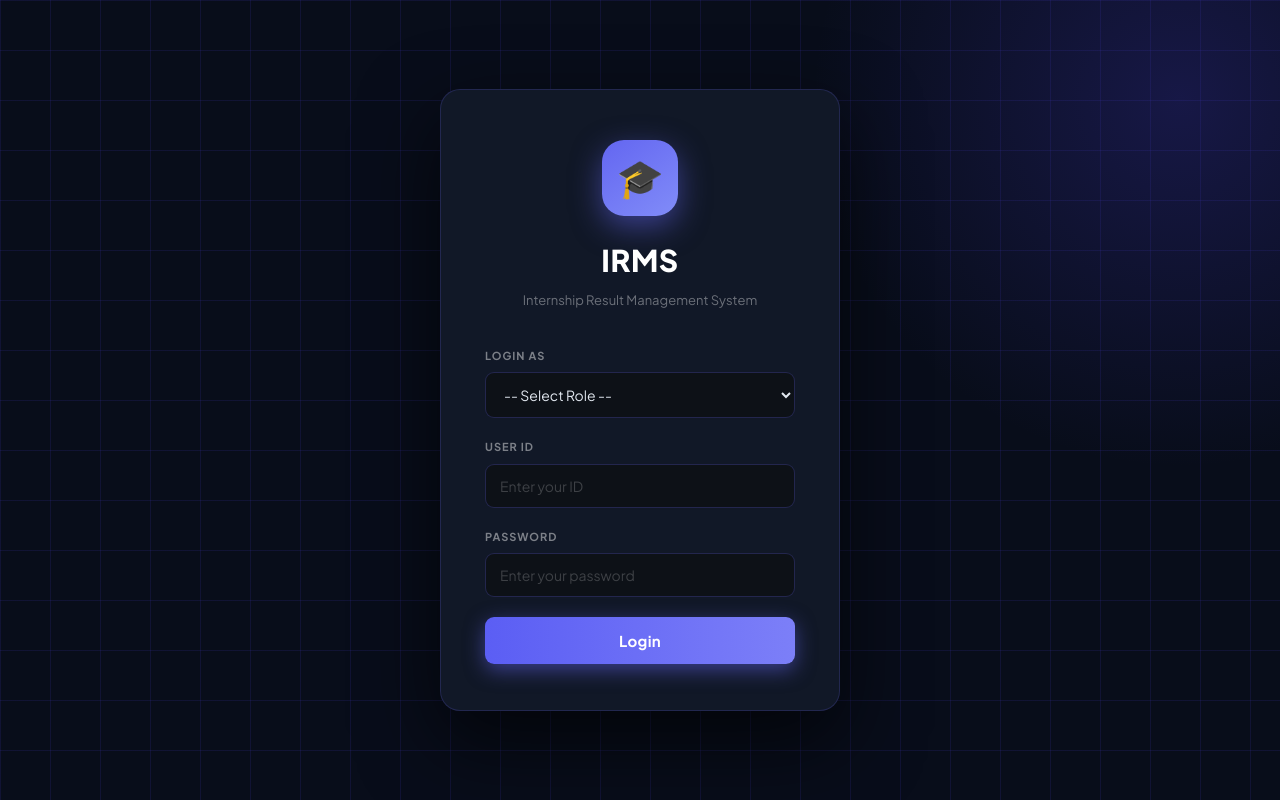
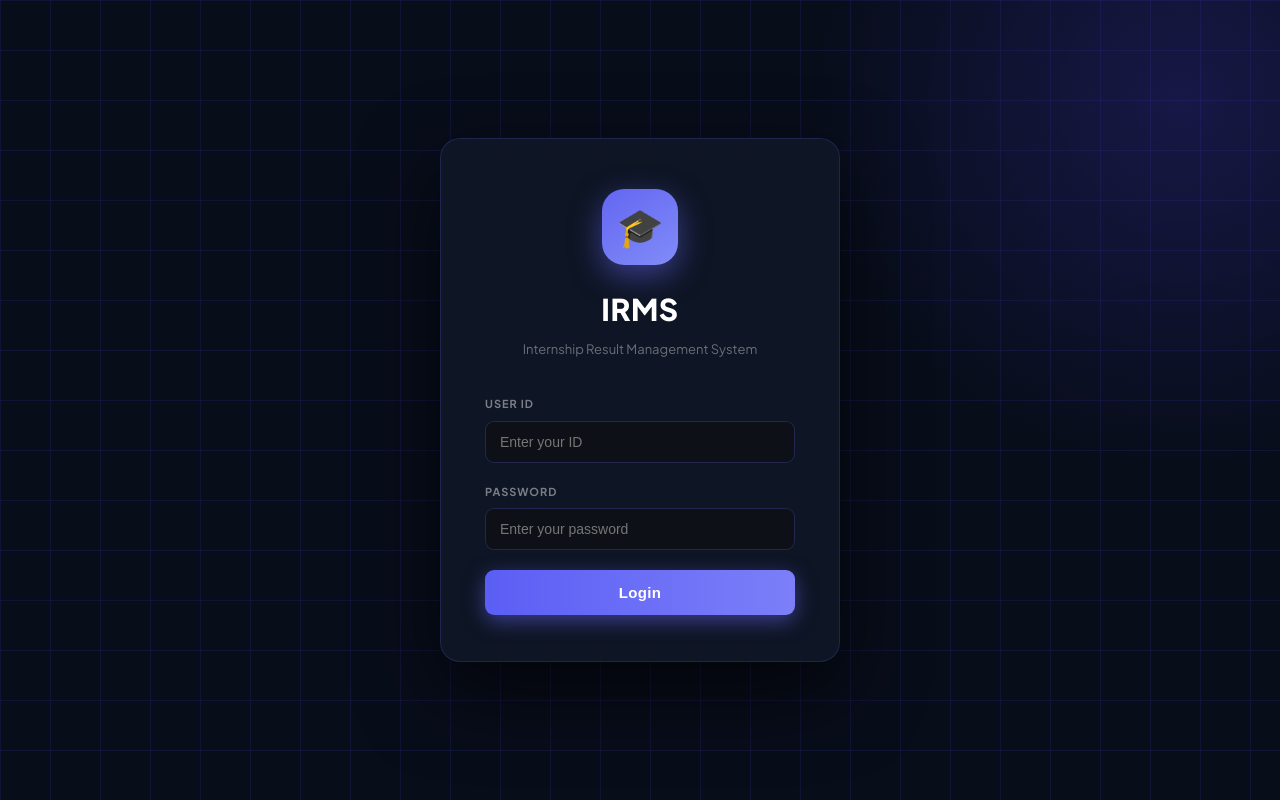
Before and after one commit to constantanyq/testing, a PHP site: page /login.php in a window 1280 px wide; the page is wider, and only the part inside the window is pictured. Run offline with PHP 8.4, Linux system fonts and the light colour scheme.

Commit message:
Update login.php

```diff
--- a/COMP1044_SRC/admin/users.php
+++ b/COMP1044_SRC/admin/users.php
@@ -312,7 +312,7 @@ if (isset($_GET['edit_sup'])) {
 <!-- Lecturer CSV upload -->
 <div class="card">
     <div class="card-title flex-between">
-        <span>📤 Bulk Upload Lecturers via CSV</span>
+        <span>📤 Bulk Upload via CSV</span>
         <a href="users.php?template=lecturer" class="btn btn-outline btn-sm">⬇️ Download Template</a>
     </div>
     <div class="csv-info-box">
--- a/COMP1044_SRC/login.php
+++ b/COMP1044_SRC/login.php
@@ -2,49 +2,47 @@
 session_start();
 require_once "connection.php";
 
+// ---- REDIRECT IF ALREADY LOGGED IN ----
 if (isset($_SESSION['role'])) {
-    if ($_SESSION['role'] == 'admin')      header("Location: admin/dashboard.php");
-    elseif ($_SESSION['role'] == 'lecturer')   header("Location: assessor/dashboard.php");
-    elseif ($_SESSION['role'] == 'supervisor') header("Location: assessor/dashboard.php");
-    elseif ($_SESSION['role'] == 'student')    header("Location: student/dashboard.php");
+    if ($_SESSION['role'] == 'admin') {
+        header("Location: admin/dashboard.php");
+    } elseif (in_array($_SESSION['role'], ['lecturer','supervisor'])) {
+        header("Location: assessor/dashboard.php");
+    } elseif ($_SESSION['role'] == 'student') {
+        header("Location: student/dashboard.php");
+    }
     exit();
 }
 
 $error = "";
 
+// ---- LOGIN PROCESSING ----
 if ($_SERVER["REQUEST_METHOD"] == "POST") {
-    $role = $_POST['role'];
     $id   = mysqli_real_escape_string($conn, trim($_POST['user_id']));
     $pass = $_POST['password'];
 
-    if ($role == "admin") {
-        $row = mysqli_fetch_assoc(mysqli_query($conn, "SELECT * FROM admin WHERE admin_id='$id'"));
-        if ($row && $row['admin_password'] == $pass) {
-            $_SESSION['role'] = 'admin'; $_SESSION['user_id'] = $row['admin_id']; $_SESSION['name'] = $row['admin_name'];
-            header("Location: admin/dashboard.php"); exit();
-        } else { $error = "Invalid admin ID or password."; }
+    // List of tables and their respective columns/redirects to check
+    $checks = [
+        ['admin',      'admin_id',      'admin_password',      'admin_name',      'admin/dashboard.php'],
+        ['lecturer',   'lecturer_id',   'lecturer_password',   'lecturer_name',   'assessor/dashboard.php'],
+        ['supervisor', 'supervisor_id', 'supervisor_password', 'supervisor_name', 'assessor/dashboard.php'],
+        ['student',    'student_id',    'student_password',    'student_name',    'student/dashboard.php'],
+    ];
 
-    } elseif ($role == "lecturer") {
-        $row = mysqli_fetch_assoc(mysqli_query($conn, "SELECT * FROM lecturer WHERE lecturer_id='$id'"));
-        if ($row && $row['lecturer_password'] == $pass) {
-            $_SESSION['role'] = 'lecturer'; $_SESSION['user_id'] = $row['lecturer_id']; $_SESSION['name'] = $row['lecturer_name'];
-            header("Location: assessor/dashboard.php"); exit();
-        } else { $error = "Invalid lecturer ID or password."; }
+    foreach ($checks as [$table, $id_col, $pass_col, $name_col, $redirect]) {
+        $res = mysqli_query($conn, "SELECT * FROM `$table` WHERE `$id_col` = '$id'");
+        $row = mysqli_fetch_assoc($res);
 
-    } elseif ($role == "supervisor") {
-        $row = mysqli_fetch_assoc(mysqli_query($conn, "SELECT * FROM supervisor WHERE supervisor_id='$id'"));
-        if ($row && $row['supervisor_password'] == $pass) {
-            $_SESSION['role'] = 'supervisor'; $_SESSION['user_id'] = $row['supervisor_id']; $_SESSION['name'] = $row['supervisor_name'];
-            header("Location: assessor/dashboard.php"); exit();
-        } else { $error = "Invalid supervisor ID or password."; }
-
-    } elseif ($role == "student") {
-        $row = mysqli_fetch_assoc(mysqli_query($conn, "SELECT * FROM student WHERE student_id='$id'"));
-        if ($row && $row['student_password'] == $pass) {
-            $_SESSION['role'] = 'student'; $_SESSION['user_id'] = $row['student_id']; $_SESSION['name'] = $row['student_name'];
-            header("Location: student/dashboard.php"); exit();
-        } else { $error = "Invalid student ID or password."; }
+        // Simple plain-text password check (update to password_verify if using hashes)
+        if ($row && $row[$pass_col] == $pass) {
+            $_SESSION['role']    = ($table === 'admin') ? 'admin' : $table;
+            $_SESSION['user_id'] = $row[$id_col];
+            $_SESSION['name']    = $row[$name_col];
+            header("Location: $redirect");
+            exit();
+        }
     }
+    $error = "Invalid ID or password.";
 }
 ?>
 <!DOCTYPE html>
@@ -52,52 +50,38 @@ if ($_SERVER["REQUEST_METHOD"] == "POST") {
 <head>
     <meta charset="UTF-8">
     <meta name="viewport" content="width=device-width, initial-scale=1.0">
-    <title>Login – IRMS</title>
-    <link rel="preconnect" href="https://fonts.googleapis.com">
-    <link rel="preconnect" href="https://fonts.gstatic.com" crossorigin>
-    <link href="https://fonts.googleapis.com/css2?family=Plus+Jakarta+Sans:wght@400;500;600;700;800&display=swap" rel="stylesheet">
+    <title>InternTrack — Sign In</title>
     <link rel="stylesheet" href="style.css">
 </head>
-<body class="login-body">
-
-<div class="login-card">
-    <div class="login-header">
+<body class="login-body"> <div class="login-card"> <div class="login-header">
         <div class="login-icon-wrap">🎓</div>
         <h1>IRMS</h1>
         <p>Internship Result Management System</p>
     </div>
 
     <?php if ($error): ?>
-        <div class="login-error-box">⚠️ <?= htmlspecialchars($error) ?></div>
+        <div class="login-error-box"><?= htmlspecialchars($error) ?></div>
     <?php endif; ?>
 
-    <form method="POST" action="">
+    <form method="POST" action="" autocomplete="off">
         <div class="login-field">
-            <label for="role">Login As</label>
-            <select name="role" id="role" required>
-                <option value="">-- Select Role --</option>
-                <option value="admin"      <?= ($_POST['role']??'')==='admin'      ? 'selected':'' ?>>Admin</option>
-                <option value="lecturer"   <?= ($_POST['role']??'')==='lecturer'   ? 'selected':'' ?>>Lecturer</option>
-                <option value="supervisor" <?= ($_POST['role']??'')==='supervisor' ? 'selected':'' ?>>Supervisor</option>
-                <option value="student"    <?= ($_POST['role']??'')==='student'    ? 'selected':'' ?>>Student</option>
-            </select>
+            <label>User ID</label>
+            <input type="text" name="user_id"
+                   placeholder="Enter your ID"
+                   value="<?= htmlspecialchars($_POST['user_id'] ?? '') ?>"
+                   autocomplete="off" required>
         </div>
 
         <div class="login-field">
-            <label for="user_id">User ID</label>
-            <input type="text" name="user_id" id="user_id"
-                   placeholder="Enter your ID"
-                   value="<?= htmlspecialchars($_POST['user_id'] ?? '') ?>" required>
-        </div>
-
-        <div class="login-field">
-            <label for="password">Password</label>
-            <input type="password" name="password" id="password"
-                   placeholder="Enter your password" required>
+            <label>Password</label>
+            <input type="password" name="password"
+                   placeholder="Enter your password"
+                   autocomplete="current-password" required>
         </div>
 
         <button type="submit" class="btn-login">Login</button>
     </form>
+
 </div>
 
 </body>
--- a/COMP1044_SRC/style.css
+++ b/COMP1044_SRC/style.css
@@ -1,9 +1,17 @@
+/* ===== GOOGLE FONTS ===== */
+
+@import url('https://fonts.googleapis.com/css2?family=Plus+Jakarta+Sans:wght@300;400;500;600;700;800&family=Inter:wght@400;500;600&display=swap');
+
+/* ===== CSS VARIABLES – Academic Blue & Grey ===== */
+
 :root {
     /* Colour Palette */
     --primary: #1b3a6b;
     --accent: #3b6ee8;
+    --accent-dark: #1e3a8a;
     --accent-hover: #2d5cd4;
     --accent-light: #eff4ff;
+    --accent-pale: #eff6ff;
     --success: #0e9f6e;
     --success-bg: #ecfdf5;
     --danger: #e53e3e;
@@ -12,7 +20,6 @@
     --warning-bg: #fffbeb;
     --info: #0284c7;
     --info-bg: #e0f2fe;
-
     /* Neutrals */
     --bg: #f0f4f8;
     --card: #ffffff;
@@ -21,26 +28,23 @@
     --text: #1e293b;
     --text-secondary: #475569;
     --muted: #94a3b8;
-
     /* Sidebar */
     --sidebar-bg: #0d1b2a;
     --sidebar-hover: rgba(255, 255, 255, 0.07);
     --sidebar-active: rgba(59, 110, 232, 0.18);
     --sidebar-text: rgba(255, 255, 255, 0.72);
     --sidebar-w: 240px;
-
     /* Elevation */
     --shadow-xs: 0 1px 2px rgba(0, 0, 0, .06);
     --shadow-sm: 0 1px 4px rgba(0, 0, 0, .07), 0 2px 8px rgba(0, 0, 0, .05);
     --shadow-md: 0 4px 16px rgba(0, 0, 0, .10);
     --shadow-lg: 0 12px 36px rgba(0, 0, 0, .16);
-
     /* Radius */
     --r-sm: 6px;
+    --radius-sm: 6px;
     --r-md: 10px;
     --r-lg: 14px;
     --r-xl: 20px;
-
     /* Typography */
     --font: 'Plus Jakarta Sans', 'Segoe UI', system-ui, sans-serif;
     --text-xs: 11px;
@@ -50,12 +54,13 @@
     --text-lg: 18px;
     --text-xl: 22px;
     --text-2xl: 28px;
-
     --ease: cubic-bezier(.4, 0, .2, 1);
     --dur: 0.2s;
 }
 
+
 /* RESET */
+
 *,
 *::before,
 *::after {
@@ -86,7 +91,9 @@ a:hover {
     text-decoration: underline;
 }
 
-/* LOGIN PAGE */
+
+/* LOGIN PAGE – Original IRMS Design */
+
 body.login-body {
     font-family: 'Plus Jakarta Sans', sans-serif;
     min-height: 100vh;
@@ -94,9 +101,7 @@ body.login-body {
     align-items: center;
     justify-content: center;
     background-color: #080d1a;
-  background-image:
-    linear-gradient(rgba(67, 56, 202, .15) 1px, transparent 1px),
-    linear-gradient(90deg, rgba(67, 56, 202, .15) 1px, transparent 1px);
+    background-image: linear-gradient(rgba(67, 56, 202, .15) 1px, transparent 1px), linear-gradient(90deg, rgba(67, 56, 202, .15) 1px, transparent 1px);
     background-size: 50px 50px;
     position: relative;
     overflow: hidden;
@@ -117,17 +122,18 @@ body.login-body::before {
 .login-card {
     position: relative;
     z-index: 1;
-  background: #111827;
+    background: rgba(17, 24, 39, 0.8);
+    backdrop-filter: blur(24px);
     border: 1px solid rgba(99, 102, 241, .2);
     border-radius: 20px;
     padding: 50px 44px 46px;
     width: 100%;
     max-width: 400px;
     box-shadow: 0 30px 80px rgba(0, 0, 0, .65);
+    text-align: center;
 }
 
 .login-header {
-  text-align: center;
     margin-bottom: 36px;
 }
 
@@ -166,10 +172,12 @@ body.login-body::before {
     padding: 12px 16px;
     font-size: 13px;
     margin-bottom: 22px;
+    text-align: left;
 }
 
 .login-field {
     margin-bottom: 20px;
+    text-align: left;
 }
 
 .login-field label {
@@ -182,8 +190,7 @@ body.login-body::before {
     margin-bottom: 8px;
 }
 
-.login-field input,
-.login-field select {
+.login-field input {
     display: block;
     width: 100%;
     padding: 12px 14px;
@@ -192,26 +199,13 @@ body.login-body::before {
     border-radius: 9px;
     color: #e2e8f0;
     font-size: 14px;
-  font-family: 'Plus Jakarta Sans', sans-serif;
     outline: none;
     transition: border-color .18s, box-shadow .18s;
-  appearance: auto;
-  -webkit-appearance: auto;
-}
-
-.login-field input::placeholder {
-  color: rgba(255, 255, 255, .2);
-}
-
-.login-field input:focus,
-.login-field select:focus {
+}
+
+.login-field input:focus {
     border-color: #6366f1;
     box-shadow: 0 0 0 3px rgba(99, 102, 241, .2);
-}
-
-.login-field select option {
-  background: #1e2535;
-  color: #e2e8f0;
 }
 
 .btn-login {
@@ -223,7 +217,6 @@ body.login-body::before {
     color: #fff;
     font-size: 15px;
     font-weight: 700;
-  font-family: 'Plus Jakarta Sans', sans-serif;
     border: none;
     border-radius: 9px;
     cursor: pointer;
@@ -238,17 +231,17 @@ body.login-body::before {
     transform: translateY(-1px);
 }
 
-.btn-login:active {
-  transform: translateY(0);
-}
 
 /* LAYOUT */
+
 .layout {
     display: flex;
     min-height: 100vh;
 }
 
+
 /* SIDEBAR */
+
 .sidebar {
     width: var(--sidebar-w);
     background: var(--sidebar-bg);
@@ -422,7 +415,9 @@ body.login-body::before {
     text-decoration: none;
 }
 
+
 /* MAIN CONTENT */
+
 .main-content {
     margin-left: var(--sidebar-w);
     flex: 1;
@@ -432,7 +427,9 @@ body.login-body::before {
     min-width: 0;
 }
 
+
 /* TOPBAR  */
+
 .topbar {
     background: var(--card);
     border-bottom: 1px solid var(--border);
@@ -466,7 +463,9 @@ body.login-body::before {
     flex: 1;
 }
 
+
 /* CARDS */
+
 .card {
     background: var(--card);
     border-radius: var(--r-lg);
@@ -486,7 +485,9 @@ body.login-body::before {
     letter-spacing: -.2px;
 }
 
+
 /* STAT BOXES */
+
 .stats-grid {
     display: grid;
     grid-template-columns: repeat(auto-fill, minmax(180px, 1fr));
@@ -575,7 +576,9 @@ body.login-body::before {
     margin-top: 3px;
 }
 
+
 /* FORMS */
+
 .form-group {
     margin-bottom: 16px;
 }
@@ -644,7 +647,9 @@ body.login-body::before {
     gap: 16px;
 }
 
+
 /* BUTTONS */
+
 .btn {
     display: inline-flex;
     align-items: center;
@@ -660,8 +665,7 @@ body.login-body::before {
     text-decoration: none;
     white-space: nowrap;
     line-height: 1;
-  transition: background var(--dur) var(--ease), border-color var(--dur) var(--ease),
-    box-shadow var(--dur) var(--ease), transform var(--dur) var(--ease);
+    transition: background var(--dur) var(--ease), border-color var(--dur) var(--ease), box-shadow var(--dur) var(--ease), transform var(--dur) var(--ease);
 }
 
 .btn:hover {
@@ -741,7 +745,9 @@ body.login-body::before {
     padding: 11px;
 }
 
+
 /* ALERTS */
+
 .alert {
     display: flex;
     align-items: center;
@@ -778,7 +784,9 @@ body.login-body::before {
     border-color: #fcd34d;
 }
 
+
 /* TABLES */
+
 .table-wrap {
     overflow-x: auto;
     border-radius: var(--r-md);
@@ -823,7 +831,9 @@ tbody tr:hover {
     transition: background .15s;
 }
 
+
 /* SEARCH BAR */
+
 .search-bar {
     display: flex;
     align-items: center;
@@ -848,7 +858,9 @@ tbody tr:hover {
     background-color: #fff;
 }
 
+
 /* BADGES */
+
 .badge {
     display: inline-flex;
     align-items: center;
@@ -917,7 +929,9 @@ tr.row-fail:hover td {
     background: var(--accent-light) !important;
 }
 
+
 /* MARKS TABLE */
+
 .marks-table th,
 .marks-table td {
     padding: 10px 14px;
@@ -983,7 +997,9 @@ tr.row-fail:hover td {
     background: var(--danger);
 }
 
+
 /* RESULT SUMMARY */
+
 .result-summary {
     display: grid;
     grid-template-columns: repeat(auto-fill, minmax(190px, 1fr));
@@ -1064,7 +1080,9 @@ tr.row-fail:hover td {
     color: var(--text-secondary);
 }
 
+
 /* PAGINATION */
+
 .pagination {
     display: flex;
     gap: 4px;
@@ -1093,7 +1111,9 @@ tr.row-fail:hover td {
     text-decoration: none;
 }
 
+
 /* MODAL */
+
 .modal-overlay {
     display: none;
     position: fixed;
@@ -1125,7 +1145,6 @@ tr.row-fail:hover td {
         opacity: 0;
         transform: scale(.95)
     }
-
     to {
         opacity: 1;
         transform: scale(1)
@@ -1150,7 +1169,9 @@ tr.row-fail:hover td {
     justify-content: center;
 }
 
+
 /* SEARCHABLE DROPDOWN */
+
 .search-dropdown {
     position: relative;
 }
@@ -1226,7 +1247,9 @@ tr.row-fail:hover td {
     font-weight: 700;
 }
 
+
 /* UTILITIES */
+
 hr {
     border: none;
     border-top: 1px solid var(--border);
@@ -1272,13 +1295,14 @@ hr {
     .form-row {
         grid-template-columns: 1fr;
     }
-
     .stats-grid {
         grid-template-columns: 1fr 1fr;
     }
 }
 
+
 /* CSV UPLOAD COMPONENT */
+
 .csv-upload-area {
     border: 2px dashed var(--border-dark);
     border-radius: var(--r-md);
@@ -1330,7 +1354,9 @@ hr {
     font-weight: 600;
 }
 
+
 /* Info box inside CSV card */
+
 .csv-info-box {
     display: flex;
     gap: 12px;
@@ -1362,7 +1388,9 @@ hr {
     margin: 0 2px;
 }
 
+
 /* Section divider label */
+
 .section-label-row {
     font-size: 11px;
     font-weight: 800;
@@ -1374,7 +1402,9 @@ hr {
     border-bottom: 2px solid var(--border);
 }
 
+
 /* ── DASHBOARD ACTION CARDS ─────────────────────────────────────── */
+
 .dashboard-cards {
     display: flex;
     flex-direction: column;
@@ -1425,7 +1455,9 @@ hr {
     margin-top: 2px;
 }
 
+
 /* Extra button variants for dashboard */
+
 .btn-purple {
     background: #7c3aed;
     color: #fff;
@@ -1456,16 +1488,21 @@ hr {
     background: #7e22ce;
 }
 
+
 /* Alert info style */
+
 .alert-info {
     background: #eff6ff;
     border: 1px solid #bfdbfe;
     color: #1d4ed8;
 }
 
+
 /* PRINT REPORT PAGE */
 
+
 /* Topbar with right-aligned buttons */
+
 .rpt-topbar {
     display: flex;
     align-items: center;
@@ -1480,7 +1517,9 @@ hr {
     align-items: center;
 }
 
+
 /* Report Options card */
+
 .rpt-options-card {
     border-top: 3px solid var(--accent);
     padding: 0;
@@ -1538,7 +1577,9 @@ hr {
     border-color: var(--accent);
 }
 
+
 /* Stat boxes row */
+
 .rpt-stats-row {
     display: grid;
     grid-template-columns: repeat(6, 1fr);
@@ -1610,7 +1651,9 @@ hr {
     font-size: 24px;
 }
 
+
 /* Table card header */
+
 .rpt-table-card {
     padding: 0;
     overflow: hidden;
@@ -1635,7 +1678,9 @@ hr {
     padding: 2px 12px;
 }
 
+
 /* Report table */
+
 .rpt-table {
     width: 100%;
     border-collapse: collapse;
@@ -1665,7 +1710,9 @@ hr {
     border-bottom: none;
 }
 
+
 /* Row tints */
+
 .rpt-row-distinction {
     background: #fffbeb;
 }
@@ -1678,7 +1725,9 @@ hr {
     background: #fff5f5;
 }
 
+
 /* Grade badges */
+
 .rpt-badge {
     display: inline-block;
     padding: 3px 12px;
@@ -1712,20 +1761,19 @@ hr {
     border-color: #cbd5e1;
 }
 
+
 /* Print styles – hide sidebar & controls when printing */
+
 @media print {
-
     .sidebar,
     .topbar,
     .rpt-options-card,
     .rpt-stats-row {
         display: none !important;
     }
-
     .main-content {
         margin-left: 0 !important;
     }
-
     .rpt-table-card {
         box-shadow: none;
         border: none;
```
Also changed, not shown: COMP1044_SRC/admin/students.php (+19 -14 lines). Lines whose indentation alone changed are shown as unchanged.
